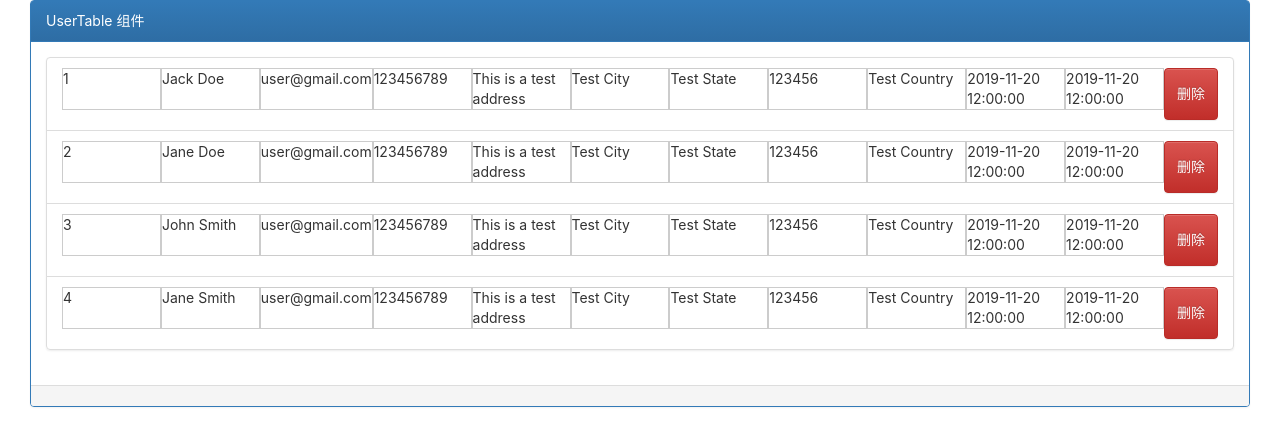
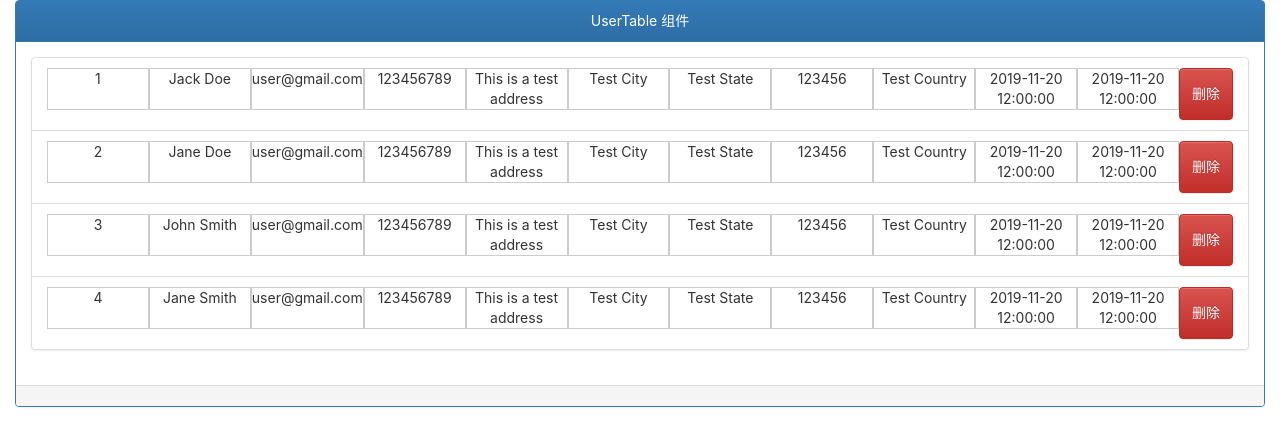
Before and after one commit to damoqiongqiu/learn-react, a React (Create React App) app: page / in a window 1280 px wide. Shown: the top 446 px of the page. Built offline with nearby package versions, Linux system fonts and the light colour scheme.

Commit message:
更新 useContext 案例

```diff
--- a/src/app/App.js
+++ b/src/app/App.js
@@ -1,13 +1,23 @@
-import React from 'react';
+import React, { createContext, useContext } from 'react';
 import UserTable from './components/user-table';
 
 import './App.scss';
 
+const UserContext = createContext({ userName: 'admin', nickName: '管理员' });
+
 function App() {
+  //无论层级有多深，任何组件都能读取 UserContext 的值
+  //React 会往上找到最近的 UserContext.Provider，然后使用它的值
+  //当 Provider 的 value 值发生变化时，React 会保证它内部的所有子层级组件都会重新渲染
+  //关于 useContext 的更多使用规则，参考：https://react.dev/reference/react/useContext
+  const currentUser = useContext(UserContext);
+  console.log(currentUser);
   return (
-    <div className="container-fluid">
-      <UserTable></UserTable>
-    </div>
+    <UserContext.Provider value={{}}>
+      <div className="App">
+        <UserTable></UserTable>
+      </div>
+    </UserContext.Provider>
   );
 }
 
--- a/src/app/components/user-row/index.jsx
+++ b/src/app/components/user-row/index.jsx
@@ -1,4 +1,4 @@
-import React from "react";
+import React, { useContext } from "react";
 
 function UserRow(props) {
     console.log(props);
--- a/src/index.js
+++ b/src/index.js
@@ -6,7 +6,5 @@ import './index.scss';
 
 const root = ReactDOM.createRoot(document.getElementById('root'));
 root.render(
-    <React.StrictMode>
-        <App />
-    </React.StrictMode>
+    <App />
 );
```
